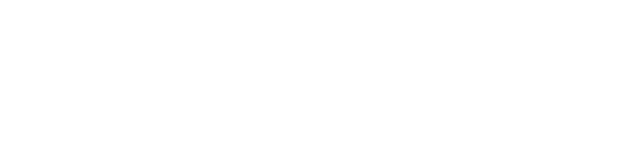
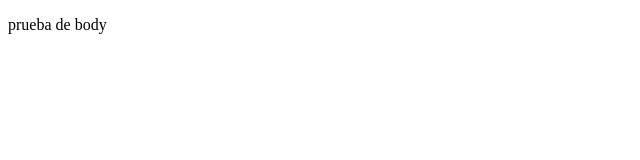
Before and after one commit to JDRR7/encriptadordetexto, a plain HTML site: page index.html in a window 1280 px wide. Shown: the whole page, without its empty margins (0-640 px from the left). Drawn offline with Linux system fonts and the light colour scheme.

Commit message:
Se agrega texto de prueba en el cuerpo de la pagina web

```diff
--- a/index.html
+++ b/index.html
@@ -6,6 +6,6 @@
     <title>Document</title>
 </head>
 <body>
-
+    <p>prueba de body</p>
 </body>
 </html>
```
